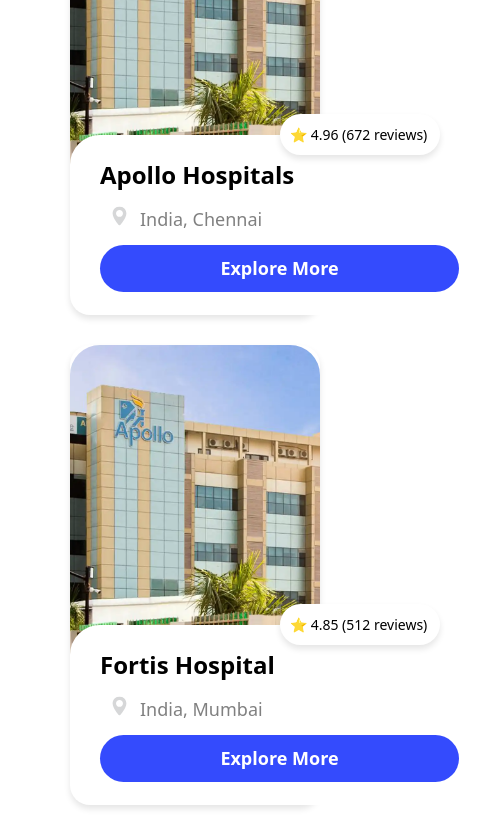
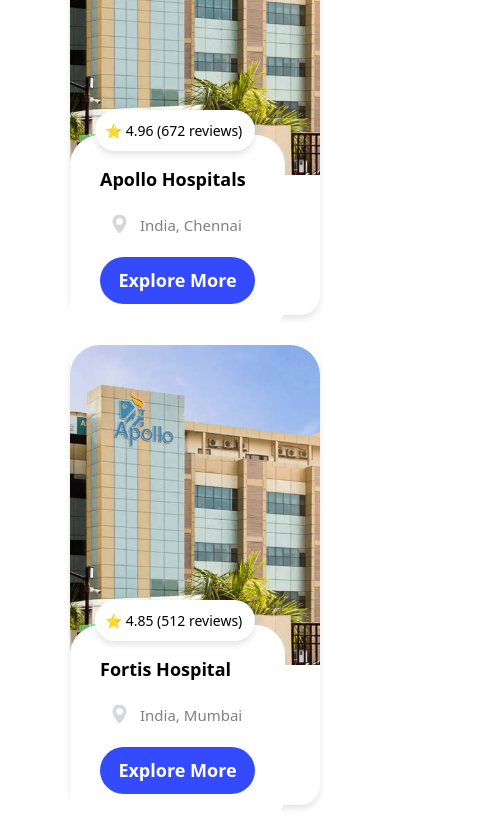
Before and after one commit to Paazilparvesh/Treat_Global_final, a React (Vite) app: page /hospitals in a window 390 px wide. Shown: the part 1240-2073 px from the top of the page, 489 px wide, since content can reach past the window. Built offline with nearby package versions, Linux system fonts and the light colour scheme; a web font is replaced by a local one.

Commit message:
responsiveness in hospital page

```diff
--- a/src/pages/Hospital/HospitalPage.css
+++ b/src/pages/Hospital/HospitalPage.css
@@ -55,16 +55,17 @@
 
 .hospital-info {
     position: absolute;
+    /* position: relative; */
     display: flex;
     flex-direction: column;
     justify-content: space-evenly;
     padding: 10px 30px;
     width: 419px;
-    height: 180px;
+    height: 120px;
     background-color:white;
     border-radius: 30px;
     margin-top:-40px;
-    z-index: 99;
+    z-index: 1;
 }
 
 .hospital-name {
@@ -119,16 +120,48 @@
     .hospital-list {
         grid-template-columns: repeat(3, 1fr); /* 3 cards per row */
     }
+    .hospital-info{
+        width: 215px;
+        height: 200px;
+    }
+    .hospital-rating{
+        left: -155px;
+        top: 60px;
+    }
+    .hospital-name{
+        font-size: 18px;
+    }
+    .hospital-location{
+        font-size: 15px;
+    }
 }
 
 @media (max-width: 768px) {
     .hospital-list {
         grid-template-columns: repeat(2, 1fr); /* 2 cards per row */
     }
+    .hospital-info{
+        width: 215px;
+        height: 200px;
+    }
+    .hospital-rating{
+        left: -155px;
+        top: 60px;
+    }
 }
+
 
 @media (max-width: 480px) {
     .hospital-list {
         grid-template-columns: repeat(1, 1fr); /* 1 card per row */
     }
+
+    .hospital-info{
+        width: 215px;
+        height: 200px;
+    }
+    .hospital-rating{
+        left: -155px;
+        top: 60px;
+    }
 }
```
